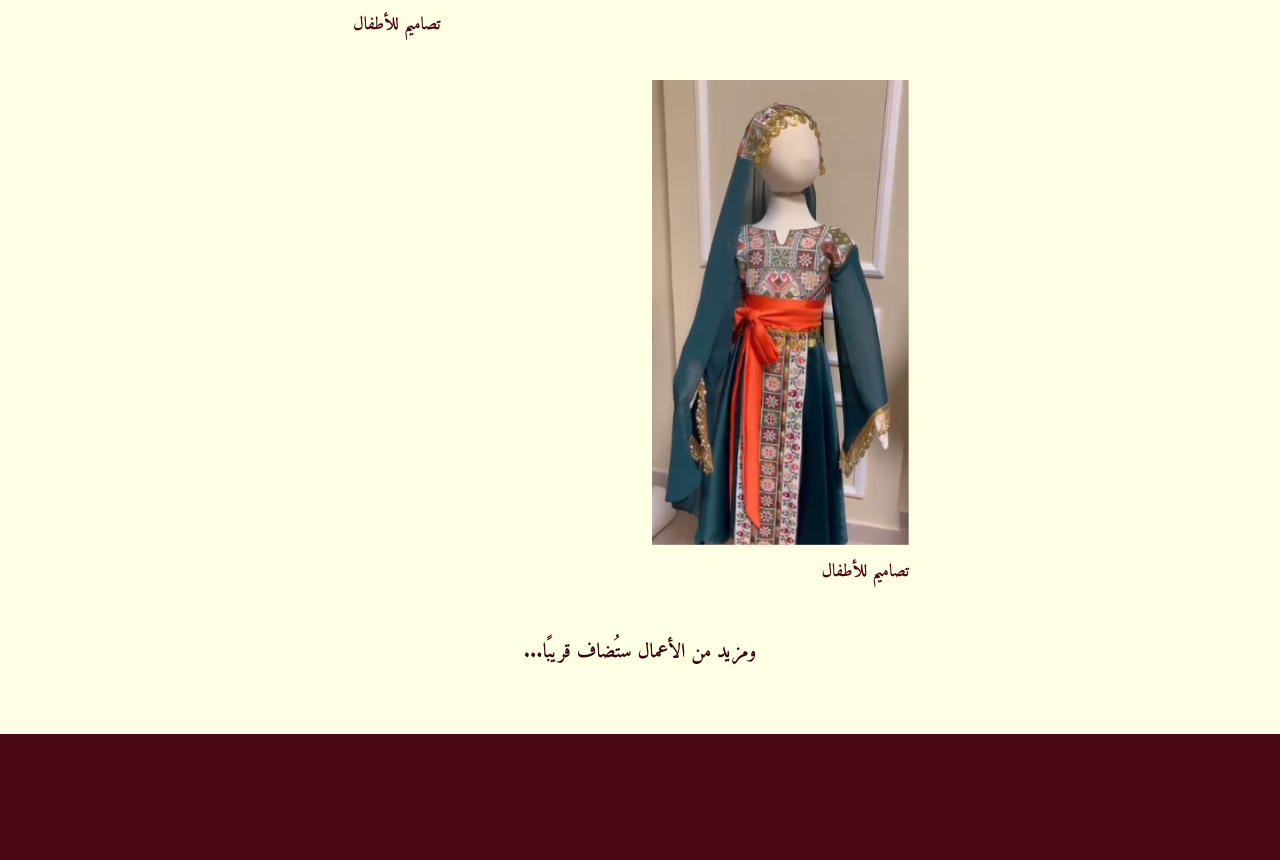
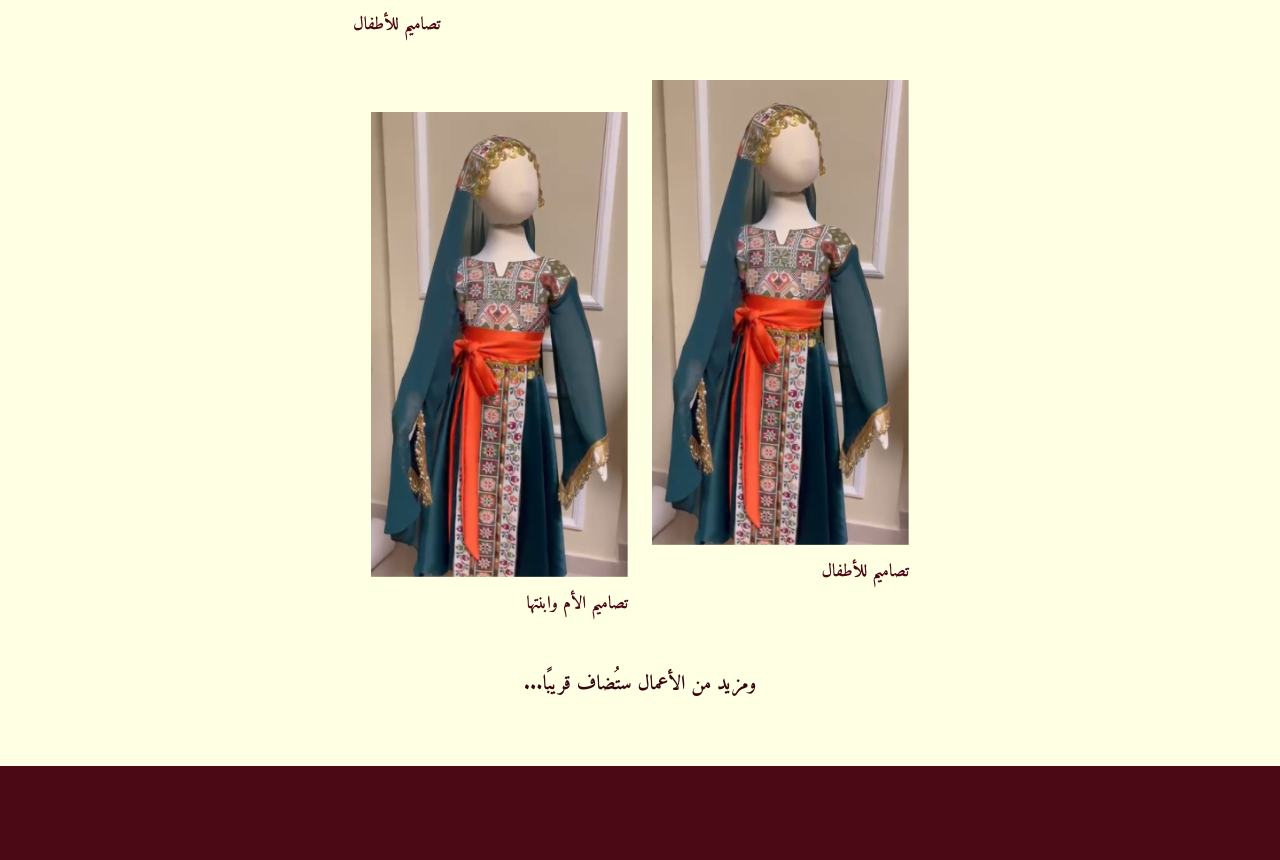
Before and after one commit to sab-digital-solutions/AYA-portfolio, a plain HTML site: page index.html in a window 1280 px wide. Shown: the part 2581-3441 px from the top of the page. Drawn offline with nearby package versions, Linux system fonts and the light colour scheme.

Commit message:
Update index.html

```diff
--- a/index.html
+++ b/index.html
@@ -75,11 +75,12 @@
     <p class="eyebrow">التصاميم</p>
     <h2>من أعمال AYA</h2>
   </header>
-  <div class="gallery">
+ <div class="gallery">
     <figure class="g gA reveal"><button data-lb data-cap="عباية رمضانية من المخمل" aria-label="تكبير: عباية رمضانية من المخمل"><img src="assets/images/pic10.png" width="941" height="1672" loading="lazy" alt="عباية رمضانية من المخمل الخمري بأزرار ذهبية وتطريز عند الأكمام"></button><figcaption>عبايات رمضانية</figcaption></figure>
     <figure class="g gB reveal"><button data-lb data-cap="فستان سهرة مطرّز" aria-label="تكبير: فستان سهرة مطرّز"><img src="assets/images/pic6.png" width="289" height="522" loading="lazy" alt="فستان سهرة أزرق سماوي بتطريز دقيق على المانيكان"></button><figcaption>فساتين السهرة والمناسبات</figcaption></figure>
     <figure class="g gC reveal"><button data-lb data-cap="تصميم للأطفال" aria-label="تكبير: تصميم للأطفال"><img src="assets/images/pic9.jpg" width="1100" height="1956" loading="lazy" alt="طفلة ترتدي فستاناً أبيض بتطريز ورود وردية وشالاً وردياً"></button><figcaption>تصاميم للأطفال</figcaption></figure>
-    <figure class="g gD reveal"><button data-lb data-cap="تصميم تراثي للصغيرات  " aria-label="تكبير: تصميم تراثي للصغيرات  "><img src="assets/images/pic8.png" width="290" height="522" loading="lazy" alt="ثوب أسود بزخارف ذهبية وحزام على المانيكان"></button><figcaption>تصاميم للأطفال</figcaption></figure>
+    <figure class="g gD reveal"><button data-lb data-cap="تصميم للأطفال بتطريز ذهبي" aria-label="تكبير: تصميم للأطفال بتطريز ذهبي"><img src="assets/images/pic8.png" width="290" height="522" loading="lazy" alt="ثوب أسود بزخارف ذهبية وحزام على المانيكان"></button><figcaption>تصاميم للأطفال</figcaption></figure>
+    <figure class="g gE reveal"><button data-lb data-cap="تصميم تراثي للصغيرات" aria-label="تكبير: تصميم تراثي للصغيرات"><img src="assets/images/pic8.png" width="290" height="525" loading="lazy" alt="ثوب تراثي أخضر مزرق بتطريز وحزام برتقالي لطفلة"></button><figcaption>تصاميم الأم وابنتها</figcaption></figure>
   </div>
   <p class="note reveal">ومزيد من الأعمال ستُضاف قريبًا...</p>
 </section>
```
